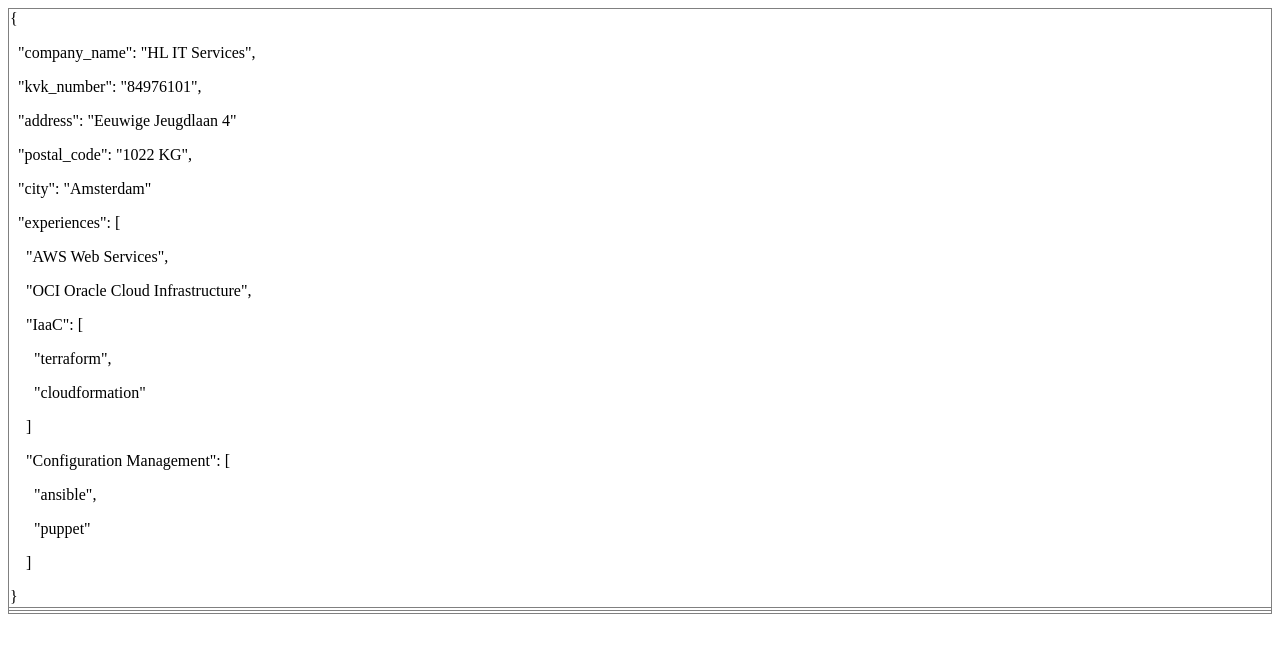
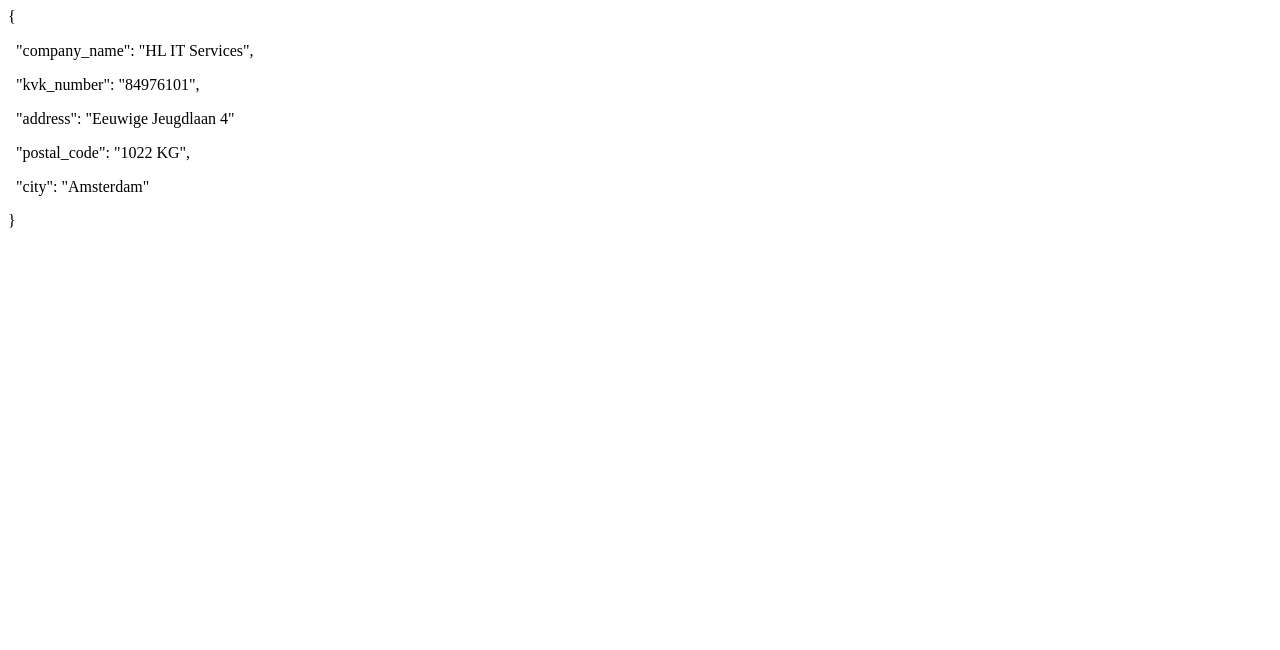
Before and after one commit to holeunlee/holeunlee.github.io, a plain HTML site: page index.html in a window 1280 px wide. Drawn offline with Linux system fonts and the light colour scheme.

Commit message:
Update index.html

```diff
--- a/index.html
+++ b/index.html
@@ -1,36 +1,7 @@
-<p></p>
-<table border="1" style="border-collapse: collapse; width: 100%;">
-<tbody>
-<tr>
-<td style="width: 50%;">
-<p style="text-align: left; vertical-align: top;">{</p>
+<p>{</p>
 <p>&nbsp; "company_name": "HL IT Services",</p>
-<p>&nbsp; "kvk_number": "<span>84976101</span>",</p>
-<p>&nbsp; "address<span>": "Eeuwige Jeugdlaan 4"</span><span></span></p>
-<p><span>&nbsp; "postal_code": "1022 KG",</span></p>
-<p><span>&nbsp; "city": "Amsterdam"</span><span>&nbsp;</span></p>
-<p>&nbsp; "experiences": [</p>
-<p>&nbsp; &nbsp; "AWS Web Services",</p>
-<p>&nbsp; &nbsp; "OCI Oracle Cloud Infrastructure",</p>
-<p>&nbsp; &nbsp; "IaaC": [</p>
-<p>&nbsp; &nbsp; &nbsp; "terraform",</p>
-<p>&nbsp; &nbsp; &nbsp; "cloudformation"</p>
-<p>&nbsp; &nbsp; ]</p>
-<p>&nbsp; &nbsp; "Configuration Management": [</p>
-<p>&nbsp; &nbsp; &nbsp; "ansible",</p>
-<p>&nbsp; &nbsp; &nbsp; "puppet"</p>
-<p>&nbsp; &nbsp; ]&nbsp; &nbsp;&nbsp;</p>
-<p><span>}</span></p>
-</td>
-</tr>
-<tr>
-<td style="width: 50%;">
-<p></p>
-</td>
-</tr>
-<tr>
-<td style="width: 50%;"></td>
-</tr>
-</tbody>
-</table>
-<p></p>
+<p>&nbsp; "kvk_number": "84976101",</p>
+<p>&nbsp; "address": "Eeuwige Jeugdlaan 4"</p>
+<p>&nbsp; "postal_code": "1022 KG",</p>
+<p>&nbsp; "city": "Amsterdam"&nbsp;</p>
+<p>}</p>
```
